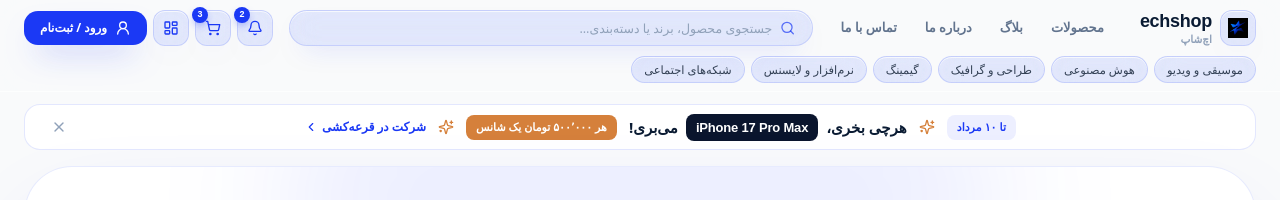
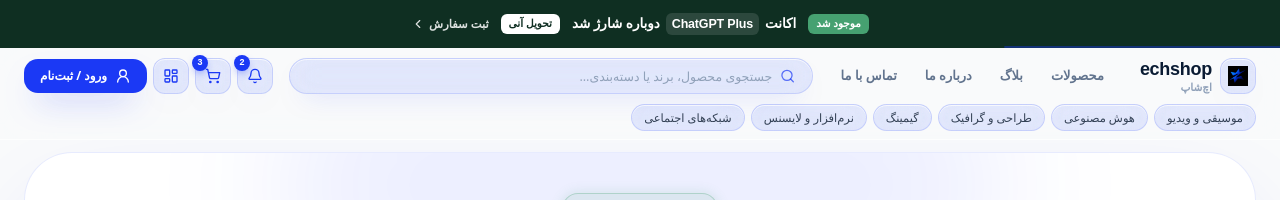
Before and after one commit to hesaamhub/echshop, a Next.js app: page / in a window 1280 px wide. Shown: the top 200 px of the page. Built offline with nearby package versions, Linux system fonts and the light colour scheme.

Commit message:
feat(promo): site-wide top promo bar with 10 rotating campaign designs; tighten hero top spacing

```diff
--- a/src/app/layout.tsx
+++ b/src/app/layout.tsx
@@ -1,5 +1,6 @@
 import type { Metadata } from "next"
 import "./globals.css"
+import PromoBanner from "@/components/site/PromoBanner"
 import { siteContent } from "@/lib/data"
 
 export const metadata: Metadata = {
@@ -28,7 +29,10 @@ export default function RootLayout({
 }: Readonly<{ children: React.ReactNode }>) {
   return (
     <html lang="fa" dir="rtl">
-      <body className="font-sans antialiased">{children}</body>
+      <body className="font-sans antialiased">
+        <PromoBanner />
+        {children}
+      </body>
     </html>
   )
 }
--- a/src/app/page.tsx
+++ b/src/app/page.tsx
@@ -15,7 +15,6 @@ import {
 } from "lucide-react"
 import Header from "@/components/site/Header"
 import Hero from "@/components/site/Hero"
-import PromoBanner from "@/components/site/PromoBanner"
 import Footer from "@/components/site/Footer"
 import GlassIcon from "@/components/site/GlassIcon"
 import ProductCard from "@/components/site/ProductCard"
@@ -47,7 +46,6 @@ export default function HomePage() {
     <>
       <Header />
       <main>
-        <PromoBanner />
         <Hero />
 
         {/* مزایا */}
--- a/src/components/site/Hero.tsx
+++ b/src/components/site/Hero.tsx
@@ -80,8 +80,8 @@ export default function Hero() {
   }, [])
 
   return (
-    <section className="px-4 md:px-6 pt-4">
-      <div className="relative mx-auto w-full max-w-[1400px] overflow-hidden rounded-[48px] border border-[#1b39f5]/10 bg-white pt-14 pb-4 shadow-[0_40px_100px_-40px_rgba(27,57,245,0.35)] md:pt-20">
+    <section className="px-4 md:px-6 pt-3">
+      <div className="relative mx-auto w-full max-w-[1400px] overflow-hidden rounded-[48px] border border-[#1b39f5]/10 bg-white pt-8 pb-4 shadow-[0_40px_100px_-40px_rgba(27,57,245,0.35)] md:pt-10">
         {/* هاله‌های آبی پس‌زمینه */}
         <span
           className="pointer-events-none absolute -top-32 left-1/2 h-80 w-[720px] -translate-x-1/2 rounded-full bg-[#1b39f5]/8 blur-3xl"
@@ -179,7 +179,7 @@ export default function Hero() {
 
         {/* منظومهٔ لوگوی برندها با لوگوی اچ‌شاپ در مرکز */}
         <div
-          className="relative z-10 mt-12 px-2 pb-8 md:mt-16 md:px-6"
+          className="relative z-10 mt-12 px-2 pb-8 md:mt-14 md:px-6"
           style={{
             maskImage:
               "linear-gradient(to right, transparent 0%, black 10%, black 90%, transparent 100%)",
--- a/src/components/site/PromoBanner.tsx
+++ b/src/components/site/PromoBanner.tsx
@@ -1,99 +1,292 @@
 "use client"
 
 import Link from "next/link"
-import { useState } from "react"
-import { motion } from "motion/react"
-import { ChevronLeft, Sparkles, X } from "lucide-react"
+import { useEffect, useState } from "react"
+import { AnimatePresence, motion } from "motion/react"
+import { ChevronLeft } from "lucide-react"
 
 /**
- * تنظیمات بنر کمپین بالای صفحه.
- * فعلاً اینجا تعریف شده؛ در مرحلهٔ بعد به پنل مدیریت و دیتابیس وصل می‌شود.
- * برای خاموش کردن بنر کافی است enabled را false کنید.
+ * یک طرح بنر تبلیغاتی بالای سایت.
+ * هر طرح رنگ‌بندی و چیدمان مختص خود را دارد.
+ */
+export type PromoSlide = {
+  id: string
+  href: string
+  /** کلاس پس‌زمینهٔ نوار */
+  bar: string
+  /** کلاس متن اصلی */
+  text: string
+  /** برچسب کوچک ابتدای نوار */
+  chip?: string
+  chipClass?: string
+  lead: string
+  /** نام لاتین محصول (با قاب مخصوص) */
+  highlight?: string
+  highlightClass?: string
+  tail?: string
+  /** پیل تأکیدی سمت چپ (تخفیف، کد، مهلت و …) */
+  note?: string
+  noteClass?: string
+  cta: string
+  ctaClass: string
+}
+
+/**
+ * تنظیمات نوار تبلیغاتی بالای سایت.
+ * در مرحلهٔ بعد به پنل مدیریت و دیتابیس وصل می‌شود؛
+ * فعلاً برای خاموش کردن کافی است enabled را false کنید.
  */
 export const promoBanner = {
   enabled: true,
+  /** فاصلهٔ چرخش طرح‌ها (میلی‌ثانیه) */
+  intervalMs: 5200,
+  slides: [
+    {
+      id: "spotify-off",
+      href: "/products/spotify-premium",
+      bar: "bg-[#0a152d]",
+      text: "text-white",
+      chip: "تخفیف ویژه",
+      chipClass: "bg-[#1b39f5] text-white",
+      lead: "اشتراک سه‌ماههٔ",
+      highlight: "Spotify Premium",
+      highlightClass: "bg-white/12 text-white",
+      tail: "با ۳۵٪ تخفیف",
+      note: "تا پایان هفته",
+      noteClass: "bg-[#D5803B] text-white",
+      cta: "خرید",
+      ctaClass: "text-white/85",
+    },
+    {
+      id: "chatgpt-restock",
+      href: "/products/chatgpt-plus",
+      bar: "bg-[#0f2f22]",
+      text: "text-white",
+      chip: "موجود شد",
+      chipClass: "bg-[#46A171] text-white",
+      lead: "اکانت",
+      highlight: "ChatGPT Plus",
+      highlightClass: "bg-white/12 text-white",
+      tail: "دوباره شارژ شد",
+      note: "تحویل آنی",
+      noteClass: "bg-white text-[#0f2f22]",
+      cta: "ثبت سفارش",
+      ctaClass: "text-white/85",
+    },
+    {
+      id: "first-order-code",
       href: "/products",
-  deadline: "تا ۱۰ مرداد",
-  lead: "هرچی بخری،",
-  highlight: "iPhone 17 Pro Max",
-  tail: "می‌بری!",
-  note: "هر ۵۰۰٬۰۰۰ تومان یک شانس",
-  ctaLabel: "شرکت در قرعه‌کشی",
+      bar: "bg-[#1b39f5]",
+      text: "text-white",
+      chip: "خرید اول",
+      chipClass: "bg-white/18 text-white",
+      lead: "با کد",
+      highlight: "ECH20",
+      highlightClass: "bg-white text-[#1b39f5]",
+      tail: "۲۰٪ تخفیف اولین خریدت را بگیر",
+      note: "بدون سقف مبلغ",
+      noteClass: "bg-[#0a152d] text-white",
+      cta: "شروع خرید",
+      ctaClass: "text-white/85",
+    },
+    {
+      id: "netflix-4k",
+      href: "/products/netflix-premium",
+      bar: "bg-[#FCEAE8]",
+      text: "text-[#0a1b33]",
+      chip: "پرفروش‌ترین",
+      chipClass: "bg-[#A8382C] text-white",
+      lead: "اشتراک",
+      highlight: "Netflix 4K",
+      highlightClass: "bg-[#0a152d] text-white",
+      tail: "از ۲۹۰ هزار تومان",
+      note: "گارانتی ۳۰ روزه",
+      noteClass: "bg-[#E56458] text-white",
+      cta: "مشاهده",
+      ctaClass: "text-[#A8382C]",
+    },
+    {
+      id: "adobe-year",
+      href: "/products/adobe-creative-cloud",
+      bar: "bg-[#FBF1E2]",
+      text: "text-[#0a1b33]",
+      chip: "لایسنس رسمی",
+      chipClass: "bg-[#9A6321] text-white",
+      lead: "لایسنس یک‌سالهٔ",
+      highlight: "Adobe Creative Cloud",
+      highlightClass: "bg-[#0a152d] text-white",
+      tail: "روی اکانت شخصی شما",
+      note: "۱۵٪ تخفیف دانشجویی",
+      noteClass: "bg-[#D5803B] text-white",
+      cta: "جزئیات",
+      ctaClass: "text-[#9A6321]",
+    },
+    {
+      id: "canva-pro",
+      href: "/products/canva-pro",
+      bar: "bg-[#E5F2FC]",
+      text: "text-[#0a1b33]",
+      chip: "تحویل خودکار",
+      chipClass: "bg-[#1b39f5] text-white",
+      lead: "اشتراک تیمیٔ",
+      highlight: "Canva Pro",
+      highlightClass: "bg-[#0a152d] text-white",
+      tail: "موجود شد",
+      note: "تحویل در کمتر از ۲ دقیقه",
+      noteClass: "bg-[#1b39f5]/10 text-[#1b39f5]",
+      cta: "خرید",
+      ctaClass: "text-[#1b39f5]",
+    },
+    {
+      id: "youtube-premium",
+      href: "/products/youtube-premium",
+      bar: "bg-[#2b1758]",
+      text: "text-white",
+      chip: "پیشنهاد ماه",
+      chipClass: "bg-white/18 text-white",
+      lead: "سه ماه",
+      highlight: "YouTube Premium",
+      highlightClass: "bg-white/12 text-white",
+      tail: "بدون تبلیغ، روی اکانت خودتان",
+      note: "۲۵٪ تخفیف",
+      noteClass: "bg-white text-[#2b1758]",
+      cta: "مشاهده",
+      ctaClass: "text-white/85",
+    },
+    {
+      id: "gamepass",
+      href: "/category/gaming",
+      bar: "bg-[#E7F4EC]",
+      text: "text-[#0a1b33]",
+      chip: "موجودی محدود",
+      chipClass: "bg-[#2F7A50] text-white",
+      lead: "گیفت‌کارت",
+      highlight: "Xbox Game Pass",
+      highlightClass: "bg-[#0a152d] text-white",
+      tail: "با تحویل فوری از انبار",
+      note: "فقط ۳۰ عدد",
+      noteClass: "bg-[#46A171] text-white",
+      cta: "خرید",
+      ctaClass: "text-[#2F7A50]",
+    },
+    {
+      id: "wallet-bonus",
+      href: "/dashboard/wallet",
+      bar: "bg-[#0a1b33]",
+      text: "text-white",
+      chip: "کیف پول",
+      chipClass: "bg-[#1b39f5] text-white",
+      lead: "شارژ کیف پول با ۵٪ اعتبار هدیه",
+      note: "فقط تا پایان ماه",
+      noteClass: "bg-[#1b39f5]/25 text-white",
+      cta: "شارژ حساب",
+      ctaClass: "text-white/85",
+    },
+    {
+      id: "auto-delivery",
+      href: "/about",
+      bar: "bg-white",
+      text: "text-[#0a1b33]",
+      chip: "اچ‌شاپ",
+      chipClass: "bg-[#1b39f5]/10 text-[#1b39f5]",
+      lead: "تحویل خودکار سفارش در کمتر از دو دقیقه، ۲۴ ساعت شبانه‌روز",
+      note: "ضمانت بازگشت وجه",
+      noteClass: "bg-[#1b39f5] text-white",
+      cta: "دربارهٔ ما",
+      ctaClass: "text-[#1b39f5]",
+    },
+  ] satisfies PromoSlide[],
 }
 
 /**
- * بنر تبلیغاتی بالای هیرو (زیر نوار دسته‌بندی‌ها).
- * قابل بستن است و ارتفاع کمی می‌گیرد تا هیرو عقب نرود.
+ * نوار تبلیغاتی بالاترین قسمت سایت (بالای هدر).
+ * طرح‌ها خودکار عوض می‌شوند و قابل بستن نیست.
  */
 export default function PromoBanner() {
-  const [closed, setClosed] = useState(false)
+  const slides = promoBanner.slides
+  const [index, setIndex] = useState(0)
 
-  if (!promoBanner.enabled || closed) return null
+  useEffect(() => {
+    if (!promoBanner.enabled || slides.length < 2) return
+
+    const timer = setInterval(() => {
+      setIndex((current) => (current + 1) % slides.length)
+    }, promoBanner.intervalMs)
+
+    return () => clearInterval(timer)
+  }, [slides.length])
+
+  if (!promoBanner.enabled || slides.length === 0) return null
+
+  const slide = slides[index]
 
   return (
-    <div className="px-4 md:px-6 pt-3">
+    <div
+      className={`relative w-full overflow-hidden transition-colors duration-700 ${slide.bar}`}
+    >
+      <div className="relative mx-auto h-11 w-full max-w-[1400px] md:h-12">
+        <AnimatePresence mode="wait" initial={false}>
           <motion.div
-        initial={{ opacity: 0, y: -10 }}
+            key={slide.id}
+            initial={{ opacity: 0, y: 14 }}
             animate={{ opacity: 1, y: 0 }}
-        transition={{ duration: 0.5, ease: [0.16, 1, 0.3, 1] }}
-        className="relative mx-auto flex w-full max-w-[1400px] items-center gap-3 overflow-hidden rounded-2xl border border-[#1b39f5]/12 bg-white px-3 py-2 shadow-[0_14px_34px_-28px_rgba(27,57,245,0.6)] md:px-5"
+            exit={{ opacity: 0, y: -14 }}
+            transition={{ duration: 0.45, ease: [0.16, 1, 0.3, 1] }}
+            className="absolute inset-0 flex items-center justify-center px-4 md:px-6"
           >
-        {/* درخشش متحرک روی بنر */}
-        <motion.span
-          aria-hidden
-          initial={{ x: "-120%" }}
-          animate={{ x: "320%" }}
-          transition={{ duration: 2.4, repeat: Infinity, repeatDelay: 2.4, ease: "easeInOut" }}
-          className="pointer-events-none absolute inset-y-0 w-1/5 skew-x-[-20deg] bg-gradient-to-r from-transparent via-[#1b39f5]/8 to-transparent"
-        />
+            <Link
+              href={slide.href}
+              className="flex items-center justify-center gap-2 text-center md:gap-3"
+            >
+              {slide.chip ? (
+                <span
+                  className={`hidden shrink-0 rounded-md px-2 py-0.5 text-[10.5px] font-bold sm:inline-block ${slide.chipClass ?? ""}`}
+                >
+                  {slide.chip}
+                </span>
+              ) : null}
 
-        <Link
-          href={promoBanner.href}
-          className="relative flex flex-1 flex-wrap items-center justify-center gap-x-3 gap-y-1.5 text-center"
+              <span className={`text-[12px] font-bold md:text-[13.5px] ${slide.text}`}>
+                {slide.lead}
+                {slide.highlight ? (
+                  <span
+                    dir="ltr"
+                    className={`wordmark mx-1.5 inline-block rounded-md px-1.5 py-0.5 text-[11px] md:text-[12.5px] ${slide.highlightClass ?? ""}`}
                   >
-          {/* مهلت کمپین */}
-          <span className="num inline-flex shrink-0 items-center rounded-lg bg-[#1b39f5]/8 px-2.5 py-1 text-[11px] font-bold text-[#1b39f5]">
-            {promoBanner.deadline}
+                    {slide.highlight}
+                  </span>
+                ) : null}
+                {slide.tail}
               </span>
 
-          <Sparkles className="hidden h-4 w-4 shrink-0 text-[#D5803B] sm:block" />
+              {slide.note ? (
+                <span
+                  className={`hidden shrink-0 rounded-md px-2 py-0.5 text-[10.5px] font-bold md:inline-block ${slide.noteClass ?? ""}`}
+                >
+                  {slide.note}
+                </span>
+              ) : null}
 
-          {/* متن اصلی */}
-          <span className="inline-flex flex-wrap items-center justify-center gap-2 text-[12.5px] font-extrabold text-[#0a1b33] md:text-[15px]">
-            {promoBanner.lead}
               <span
-              dir="ltr"
-              className="wordmark rounded-lg bg-[#0a152d] px-2.5 py-1 text-[11.5px] text-white md:text-[13px]"
+                className={`hidden shrink-0 items-center gap-1 text-[11.5px] font-bold lg:inline-flex ${slide.ctaClass}`}
               >
-              {promoBanner.highlight}
-            </span>
-            {promoBanner.tail}
-          </span>
-
-          {/* شرط قرعه‌کشی */}
-          <span className="inline-flex shrink-0 items-center rounded-lg bg-[#D5803B] px-2.5 py-1 text-[11px] font-bold text-white">
-            {promoBanner.note}
-          </span>
-
-          <Sparkles className="hidden h-4 w-4 shrink-0 text-[#D5803B] sm:block" />
-
-          {/* دکمهٔ اقدام */}
-          <span className="hidden shrink-0 items-center gap-1 text-[12px] font-bold text-[#1b39f5] lg:inline-flex">
-            {promoBanner.ctaLabel}
+                {slide.cta}
                 <ChevronLeft className="h-3.5 w-3.5" />
               </span>
             </Link>
+          </motion.div>
+        </AnimatePresence>
+      </div>
 
-        {/* بستن بنر */}
-        <button
-          type="button"
-          onClick={() => setClosed(true)}
-          aria-label="بستن بنر"
-          className="relative grid h-7 w-7 shrink-0 place-items-center rounded-lg text-slate-400 transition-colors hover:bg-[#1b39f5]/8 hover:text-[#1b39f5]"
-        >
-          <X className="h-4 w-4" />
-        </button>
-      </motion.div>
+      {/* نوار پیشرفت تا طرح بعدی */}
+      <motion.span
+        key={`progress-${slide.id}`}
+        aria-hidden
+        initial={{ scaleX: 0 }}
+        animate={{ scaleX: 1 }}
+        transition={{ duration: promoBanner.intervalMs / 1000, ease: "linear" }}
+        className="absolute bottom-0 right-0 h-[2px] w-full origin-right bg-[#1b39f5]/40"
+      />
     </div>
   )
 }
```
Lines whose indentation alone changed are shown as unchanged.
